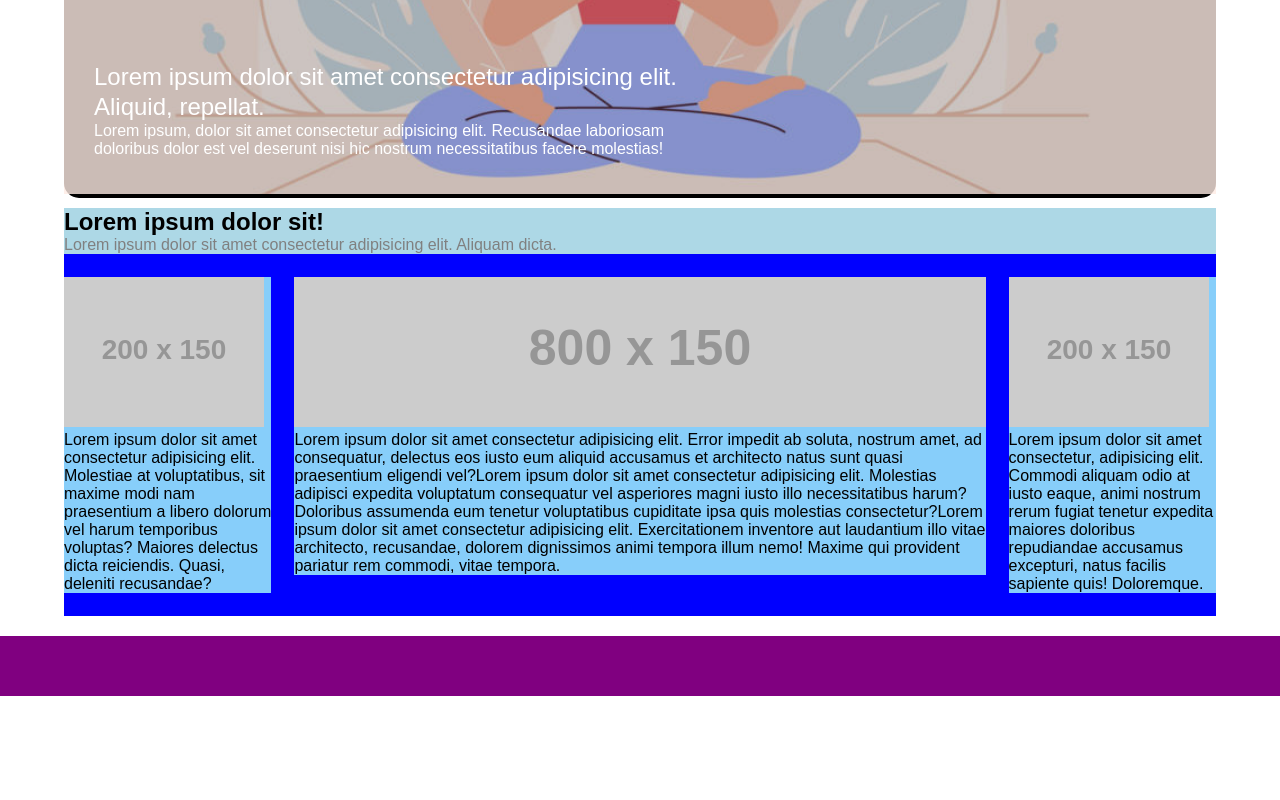
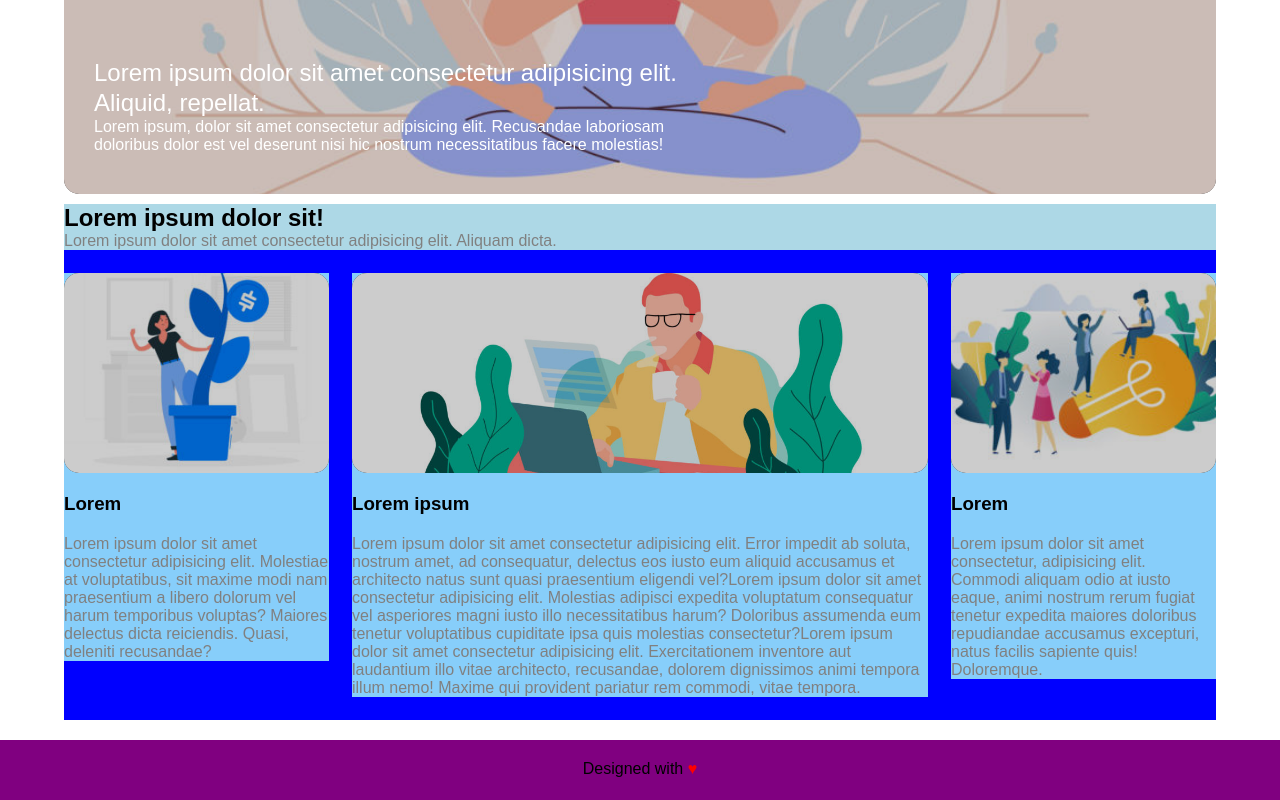
Before and after one commit to Leppo84/htmlcss-wp, a plain HTML site: page index.html in a window 1280 px wide. Shown: the part 513-1313 px from the top of the page. Before the commit the page ends 1209 px from the top, so only its background shows below. Drawn offline with Linux system fonts and the light colour scheme; placeholder pictures from the web are drawn by us.

Commit message:
Upload with debug

```diff
--- a/css/style.css
+++ b/css/style.css
@@ -44,9 +44,11 @@ main {
 
 .splash {
     background-color: black;
+    background-size: cover;
     margin: 15px 0 10px 0;
     position: relative;
     border-radius: 15px;
+    height: 70vh;
 }
 
 .splashimg {
@@ -54,6 +56,7 @@ main {
     min-width: 100%;
     height: 70vh;
     opacity: 80%;
+    border-radius: 15px;
 }
 
 
@@ -92,35 +95,52 @@ main {
     clear: both;
 }
 
-.contents .container article img {
-    max-width: 100%;
+/* .contents .container article img {
+    width: 100%;
     object-fit: cover;
+} */
+
+article img {
+    object-fit: cover;
+    width: 100%;
+    height: 25vh;
+    border-radius: 15px;
+    opacity: 80%;
 }
 
-article img {
-    min-height: 150px;
-
+article figure {
+    background-color: black;
+    height: 25vh;
+    border-radius: 15px;
 }
 
-
+article h3 {
+    margin: 20px 0;
+}
 
 article {
     float: left;
     background-color: lightskyblue;
-    /* height: 100px; */
-    /* margin: 0 auto; */
 }
 
 .columncenter {
     margin: 0 2%;
-    width: 60%;
+    width: 50%;
 }
 
 .columnleft, .columnright {
-    width: 18%;
+    width: 23%;
 }
 
 footer {
     background-color: purple;
     height: 60px;
+    text-align: center;
+    padding-top: 20px;
 }
+
+
+
+footer p span {
+    color: red;
+}
--- a/index.html
+++ b/index.html
@@ -39,10 +39,10 @@
     <main>
         <section class="splash">
             <img class="splashimg" src="img/banner.jpg" alt="splash">
-                <div class="textsplash">
-                    <h2 class="splashclaim">Lorem ipsum dolor sit amet consectetur adipisicing elit. Aliquid, repellat.</h2>
-                    <p> Lorem ipsum, dolor sit amet consectetur adipisicing elit. Recusandae laboriosam doloribus dolor est vel deserunt nisi hic nostrum necessitatibus facere molestias!</p>
-                 </div>
+            <div class="textsplash">
+                <h2 class="splashclaim">Lorem ipsum dolor sit amet consectetur adipisicing elit. Aliquid, repellat.</h2>
+                <p> Lorem ipsum, dolor sit amet consectetur adipisicing elit. Recusandae laboriosam doloribus dolor est vel deserunt nisi hic nostrum necessitatibus facere molestias!</p>
+            </div>
         </section>
         <section class="contents">
             <div class="title">
@@ -51,23 +51,32 @@
             </div>
             <div class="container">
                 <article class="columnleft">
-                    <img src="https://via.placeholder.com/200x150" alt="">
-                    Lorem ipsum dolor sit amet consectetur adipisicing elit. Molestiae at voluptatibus, sit maxime modi nam praesentium a libero dolorum vel harum temporibus voluptas? Maiores delectus dicta reiciendis. Quasi, deleniti recusandae?
-                </article>
+                    <figure>
+                        <img src="img/img-1.jpg" alt="">
+                    </figure>
+                    <h3>Lorem </h3>
+                    <p>Lorem ipsum dolor sit amet consectetur adipisicing elit. Molestiae at voluptatibus, sit maxime modi nam praesentium a libero dolorum vel harum temporibus voluptas? Maiores delectus dicta reiciendis. Quasi, deleniti recusandae?</p>
+                    </article>
                 <article class="columncenter">
-                    <img src="https://via.placeholder.com/800x150" alt="">
-                    Lorem ipsum dolor sit amet consectetur adipisicing elit. Error impedit ab soluta, nostrum amet, ad consequatur, delectus eos iusto eum aliquid accusamus et architecto natus sunt quasi praesentium eligendi vel?Lorem ipsum dolor sit amet consectetur adipisicing elit. Molestias adipisci expedita voluptatum consequatur vel asperiores magni iusto illo necessitatibus harum? Doloribus assumenda eum tenetur voluptatibus cupiditate ipsa quis molestias consectetur?Lorem ipsum dolor sit amet consectetur adipisicing elit. Exercitationem inventore aut laudantium illo vitae architecto, recusandae, dolorem dignissimos animi tempora illum nemo! Maxime qui provident pariatur rem commodi, vitae tempora.
+                    <figure>
+                        <img src="img/banner-2.jpg" alt="">
+                    </figure>
+                    <h3>Lorem ipsum </h3>
+                    <p>Lorem ipsum dolor sit amet consectetur adipisicing elit. Error impedit ab soluta, nostrum amet, ad consequatur, delectus eos iusto eum aliquid accusamus et architecto natus sunt quasi praesentium eligendi vel?Lorem ipsum dolor sit amet consectetur adipisicing elit. Molestias adipisci expedita voluptatum consequatur vel asperiores magni iusto illo necessitatibus harum? Doloribus assumenda eum tenetur voluptatibus cupiditate ipsa quis molestias consectetur?Lorem ipsum dolor sit amet consectetur adipisicing elit. Exercitationem inventore aut laudantium illo vitae architecto, recusandae, dolorem dignissimos animi tempora illum nemo! Maxime qui provident pariatur rem commodi, vitae tempora.</p>
                 </article>
                 <article class="columnright">
-                    <img src="https://via.placeholder.com/200x150" alt="">
-                    Lorem ipsum dolor sit amet consectetur, adipisicing elit. Commodi aliquam odio at iusto eaque, animi nostrum rerum fugiat tenetur expedita maiores doloribus repudiandae accusamus excepturi, natus facilis sapiente quis! Doloremque.
+                    <figure>
+                        <img src="img/img-3.jpg" alt="">
+                    </figure>
+                    <h3>Lorem </h3>
+                    <p>Lorem ipsum dolor sit amet consectetur, adipisicing elit. Commodi aliquam odio at iusto eaque, animi nostrum rerum fugiat tenetur expedita maiores doloribus repudiandae accusamus excepturi, natus facilis sapiente quis! Doloremque.</p>
                 </article>
             </div>
         </section>
     </main>
 
     <footer>
-
+        <p>Designed with <span> &hearts; </span></p>
     </footer>
 </body>
 </html>
```
